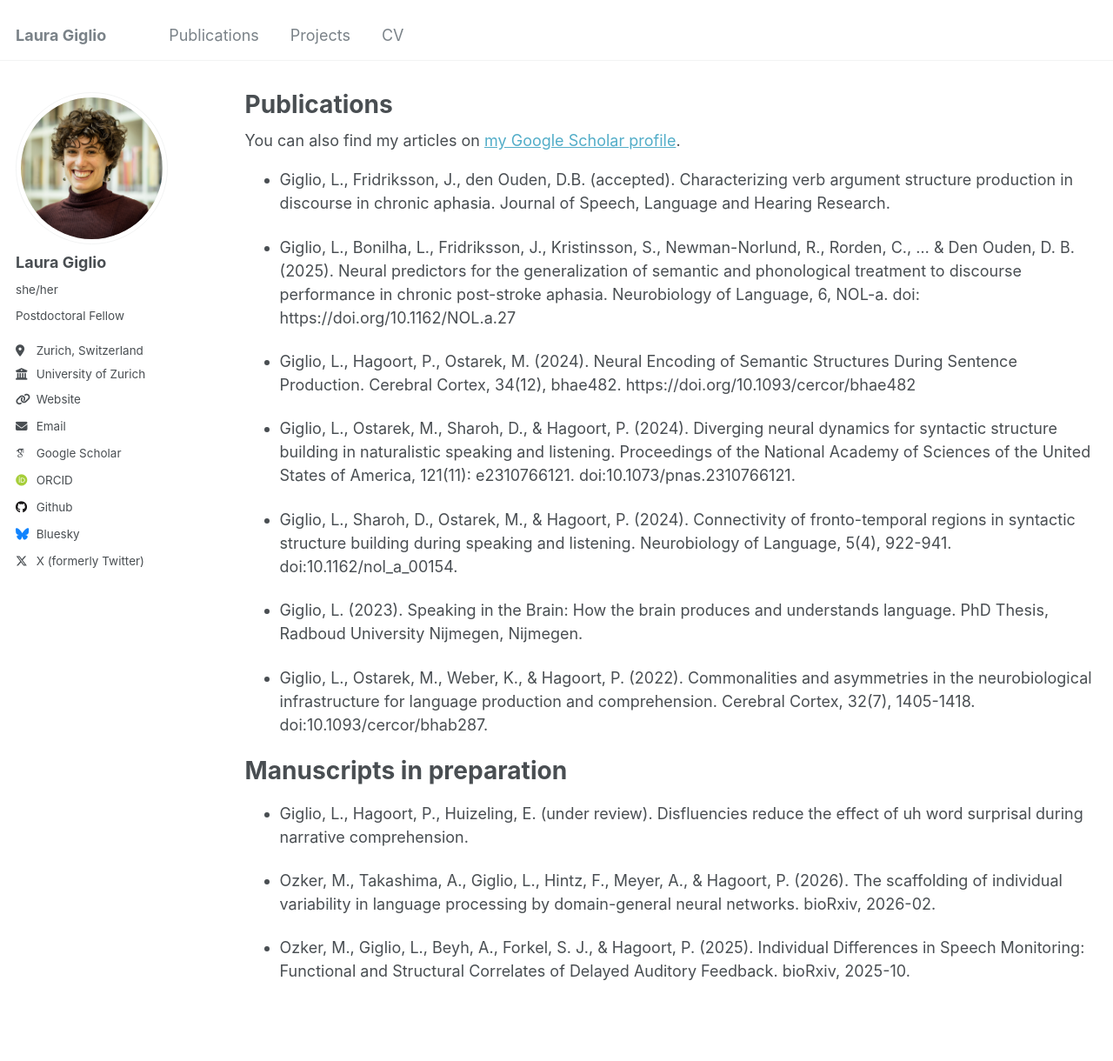
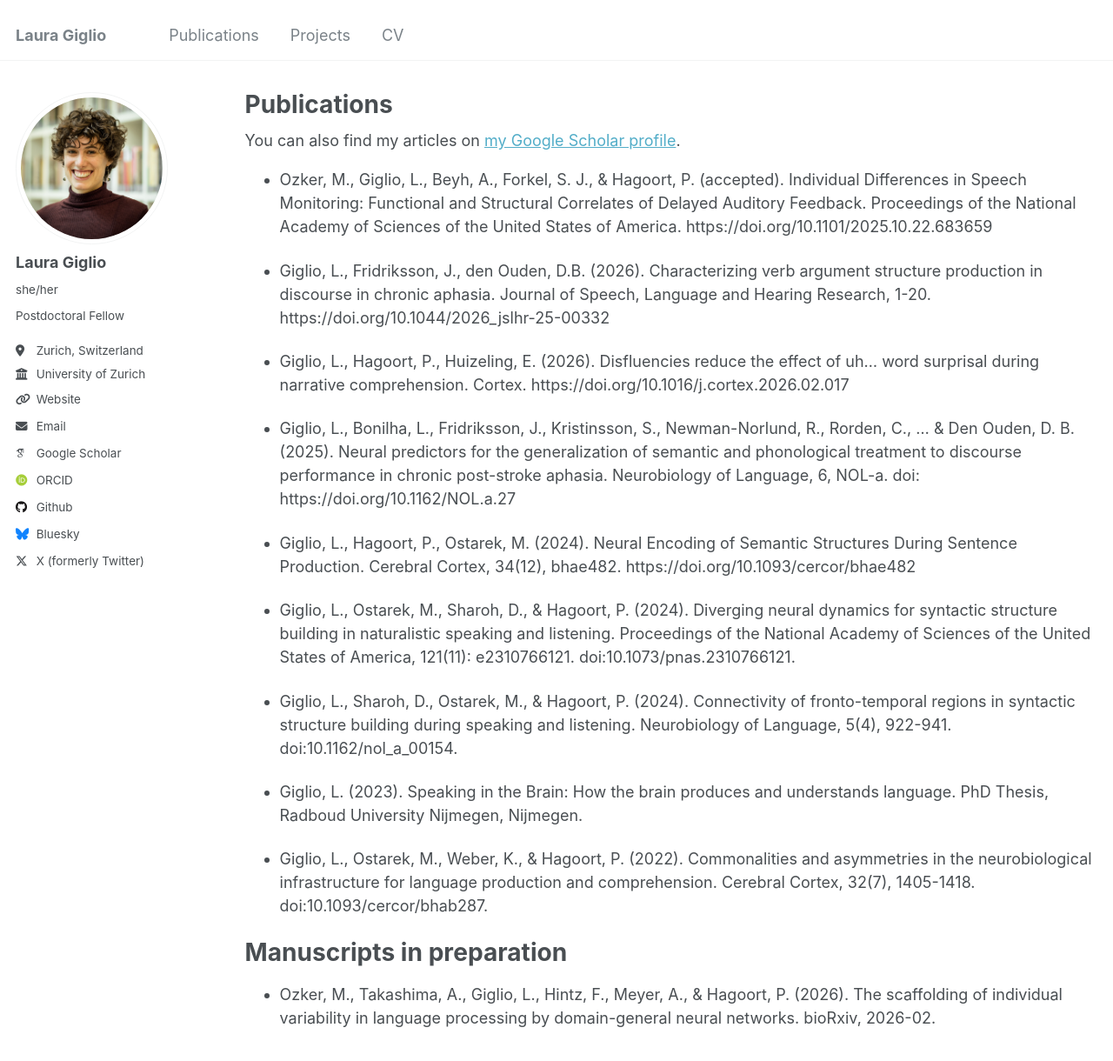
Before and after one commit to lauragiglio/lauragiglio.github.io, a Jekyll site: the page built from _pages/publications.md, in a window 1280 px wide and 1400 px high. Shown: the top 1220 px of the window at 87% size. Built offline with Jekyll 4.4.1, drawn with Linux system fonts in a browser that asks for light colours; some web fonts are replaced.

Commit message:
Update publications.md

```diff
--- a/_pages/publications.md
+++ b/_pages/publications.md
@@ -11,8 +11,11 @@ author_profile: true
 
 {% include base_path %}
 
-* Giglio, L., Fridriksson, J., den Ouden, D.B. (accepted). Characterizing verb argument structure
-production in discourse in chronic aphasia. Journal of Speech, Language and Hearing Research.
+* Ozker, M., Giglio, L., Beyh, A., Forkel, S. J., & Hagoort, P. (accepted). Individual Differences in Speech Monitoring: Functional and Structural Correlates of Delayed Auditory Feedback. Proceedings of the National Academy of Sciences of the United States of America. https://doi.org/10.1101/2025.10.22.683659
+
+* Giglio, L., Fridriksson, J., den Ouden, D.B. (2026). Characterizing verb argument structure production in discourse in chronic aphasia. Journal of Speech, Language and Hearing Research, 1-20. https://doi.org/10.1044/2026_jslhr-25-00332
+
+* Giglio, L., Hagoort, P., Huizeling, E. (2026). Disfluencies reduce the effect of uh… word surprisal during narrative comprehension. Cortex. https://doi.org/10.1016/j.cortex.2026.02.017
 
 * Giglio, L., Bonilha, L., Fridriksson, J., Kristinsson, S., Newman-Norlund, R., Rorden, C., ... & Den Ouden, D. B. (2025). Neural predictors for the generalization of semantic and phonological treatment to discourse performance in chronic post-stroke aphasia. Neurobiology of Language, 6, NOL-a. doi: https://doi.org/10.1162/NOL.a.27
 
@@ -20,21 +23,13 @@ production in discourse in chronic aphasia. Journal of Speech, Language and Hear
 
 * Giglio, L., Ostarek, M., Sharoh, D., & Hagoort, P. (2024). Diverging neural dynamics for syntactic structure building in naturalistic speaking and listening. Proceedings of the National Academy of Sciences of the United States of America, 121(11): e2310766121. doi:10.1073/pnas.2310766121.
 
-
 * Giglio, L., Sharoh, D., Ostarek, M., & Hagoort, P. (2024). Connectivity of fronto-temporal regions in syntactic structure building during speaking and listening. Neurobiology of Language, 5(4), 922-941. doi:10.1162/nol_a_00154.
 
-
 * Giglio, L. (2023). Speaking in the Brain: How the brain produces and understands language. PhD Thesis, Radboud University Nijmegen, Nijmegen.
-
 
 * Giglio, L., Ostarek, M., Weber, K., & Hagoort, P. (2022). Commonalities and asymmetries in the neurobiological infrastructure for language production and comprehension. Cerebral Cortex, 32(7), 1405-1418. doi:10.1093/cercor/bhab287.
 
 Manuscripts in preparation
 =====
 
-* Giglio, L., Hagoort, P., Huizeling, E. (under review). Disfluencies reduce the effect of uh word surprisal during narrative
-comprehension.
-
 * Ozker, M., Takashima, A., Giglio, L., Hintz, F., Meyer, A., & Hagoort, P. (2026). The scaffolding of individual variability in language processing by domain-general neural networks. bioRxiv, 2026-02.
-
-* Ozker, M., Giglio, L., Beyh, A., Forkel, S. J., & Hagoort, P. (2025). Individual Differences in Speech Monitoring: Functional and Structural Correlates of Delayed Auditory Feedback. bioRxiv, 2025-10.
```
